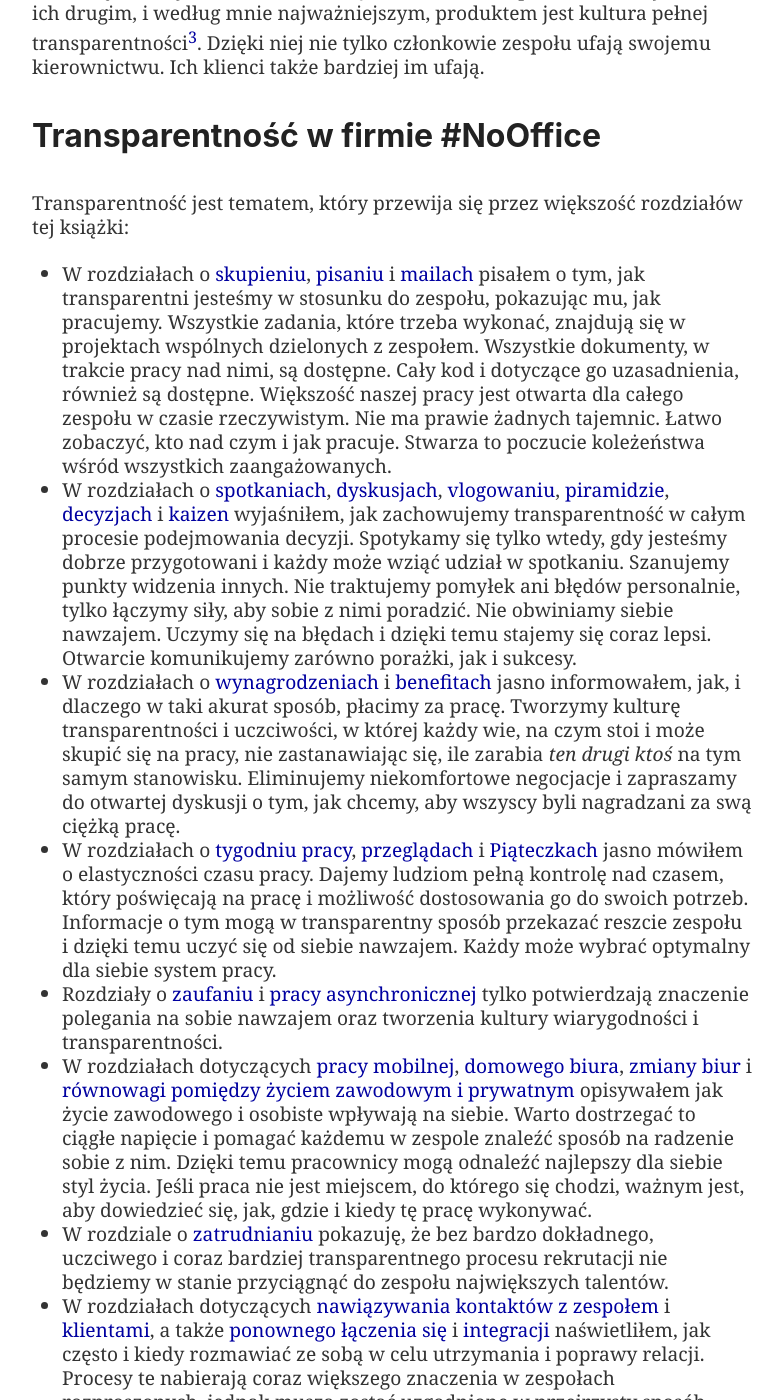
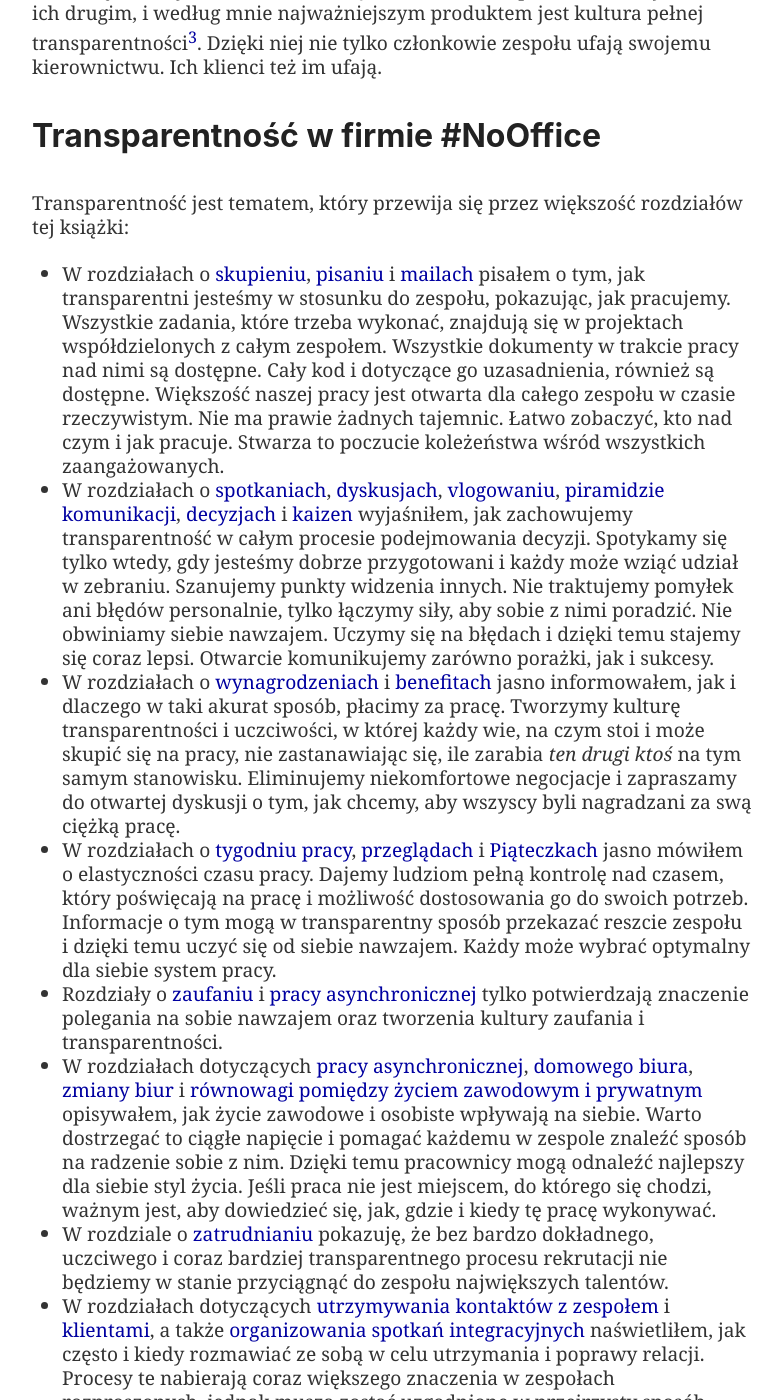
Before and after one commit to Nozbe/NoOffice.org, a Jekyll site: the page built from _pl/transparency.md, in a window 1280 px wide and 1400 px high, scrolled down 3060 px. Shown: the whole window, without its empty margins (248-1030 px from the left). Built offline with Jekyll 4.4.1, drawn with Linux system fonts in a browser that asks for light colours; some of the changed text lies outside the part shown.

Commit message:
Update transparency.md

```diff
--- a/_pl/transparency.md
+++ b/_pl/transparency.md
@@ -36,36 +36,36 @@
 
 To nie jest w porządku.
 
-Styl życia #NoOffice sugeruje, że pracujemy razem dla większego dobra. Nie tylko dla nas, ale także dla wszystkich wokół nas. Jednoczeście dobrze się przy tym bawimy i wszyscy to uwielbiamy!
+Styl życia #NoOffice oznacza, że pracujemy razem dla dobra ogółu. Nie tylko dla nas, ale także dla wszystkich wokół nas. Jednoczeście dobrze się przy tym bawimy i wszyscy to lubimy!
 
-Tylko jak to zrobić w praktyce? Jak połączyć lepszą współpracę, jednocześnie ciesząc się pełną elastycznością w kwestii tego, gdzie, kiedy i jak pracujemy?
+Tylko jak to zrobić w praktyce? Jak połączyć lepszą współpracę z pełną elastycznością w kwestii tego, gdzie, kiedy i jak pracujemy?
 
 ## Wszystko musi stawać się coraz bardziej transparentne
 
 Muszę przyznać, że na początku trudno było mi zrozumieć pojęcie transparentności. Wychowywałem się w środowisku, w którym nauczono mnie, że nie powinno się dzielić zbyt wieloma informacjami. Nie tym, ile zarabiasz. Nie tym, jakie podejmujesz decyzję. Nie tym, czym się zajmujesz. Zachowuj takie sprawy dla siebie. Nie odkrywaj swoich kart.
 
-Prowadząc firmę, która „Nie Ma Biura” zdałem sobie jednak sprawę, że im więcej dzielę ze swoim zespołem, tym lepiej. Dzieje się tak dlatego, że nie widujemy się codziennie, więc dzieląc się różnymi rzeczami budujemy wzajemne zaufanie.
+Prowadząc firmę w trybie #NoOffice zdałem sobie jednak sprawę, że im więcej dzielę ze swoim zespołem, tym lepiej. Dzieje się tak dlatego, że nie widujemy się codziennie, więc dzieląc się różnymi informacjami, budujemy wzajemne zaufanie.
 
-Okazuje się, że za większą transparentnością idzie większe zaufanie.
+Okazuje się więc, że za większą przejrzystością idzie większe zaufanie.
 
 Jak już wspomninałem w [Rozdziale 18](/18/):
 
-> Kontrola jest dobra, ale ZAUFANIE jeszcze lepsze!
+> Kontrola jest dobra, ale ZAUFANIE - jeszcze lepsze!
 
-Firmą, którą uważam za pioniera w dziedzinie transparentności, jest Buffer. Odnoszą sukcesy w tworzeniu narzędzi dla mediów społecznościowych, ale ich drugim, i według mnie najważniejszym, produktem jest kultura pełnej transparentności[^3]. Dzięki niej nie tylko członkowie zespołu ufają swojemu kierownictwu. Ich klienci także bardziej im ufają.
+Za pionierów w dziedzinie transparentności uważam twórców firmy Buffer. Odnoszą sukcesy w tworzeniu narzędzi dla mediów społecznościowych, ale ich drugim, i według mnie najważniejszym produktem jest kultura pełnej transparentności[^3]. Dzięki niej nie tylko członkowie zespołu ufają swojemu kierownictwu. Ich klienci też im ufają.
 
 ## Transparentność w firmie #NoOffice
 
 Transparentność jest tematem, który przewija się przez większość rozdziałów tej książki:
 
-* W rozdziałach o [skupieniu](/4), [pisaniu](/5) i [mailach](/6) pisałem o tym, jak transparentni jesteśmy w stosunku do zespołu, pokazując mu, jak pracujemy. Wszystkie zadania, które trzeba wykonać, znajdują się w projektach wspólnych dzielonych z zespołem. Wszystkie dokumenty, w trakcie pracy nad nimi, są dostępne. Cały kod i dotyczące go uzasadnienia, również są dostępne. Większość naszej pracy jest otwarta dla całego zespołu w czasie rzeczywistym. Nie ma prawie żadnych tajemnic. Łatwo zobaczyć, kto nad czym i jak pracuje. Stwarza to poczucie koleżeństwa wśród wszystkich zaangażowanych.
-* W rozdziałach o [spotkaniach](/7), [dyskusjach](/8), [vlogowaniu](/9), [piramidzie](/10), [decyzjach](/11) i [kaizen](/12) wyjaśniłem, jak zachowujemy transparentność w całym procesie podejmowania decyzji. Spotykamy się tylko wtedy, gdy jesteśmy dobrze przygotowani i każdy może wziąć udział w spotkaniu. Szanujemy punkty widzenia innych. Nie traktujemy pomyłek ani błędów personalnie, tylko łączymy siły, aby sobie z nimi poradzić. Nie obwiniamy siebie nawzajem. Uczymy się na błędach i dzięki temu stajemy się coraz lepsi. Otwarcie komunikujemy zarówno porażki, jak i sukcesy.
-* W rozdziałach o [wynagrodzeniach](/13) i [benefitach](/14) jasno informowałem, jak, i dlaczego w taki akurat sposób, płacimy za pracę. Tworzymy kulturę transparentności i uczciwości, w której każdy wie, na czym stoi i może skupić się na pracy, nie zastanawiając się, ile zarabia *ten drugi ktoś* na tym samym stanowisku. Eliminujemy niekomfortowe negocjacje i zapraszamy do otwartej dyskusji o tym, jak chcemy, aby wszyscy byli nagradzani za swą ciężką pracę.
+* W rozdziałach o [skupieniu](/4), [pisaniu](/5) i [mailach](/6) pisałem o tym, jak transparentni jesteśmy w stosunku do zespołu, pokazując, jak pracujemy. Wszystkie zadania, które trzeba wykonać, znajdują się w projektach współdzielonych z całym zespołem. Wszystkie dokumenty w trakcie pracy nad nimi są dostępne. Cały kod i dotyczące go uzasadnienia, również są dostępne. Większość naszej pracy jest otwarta dla całego zespołu w czasie rzeczywistym. Nie ma prawie żadnych tajemnic. Łatwo zobaczyć, kto nad czym i jak pracuje. Stwarza to poczucie koleżeństwa wśród wszystkich zaangażowanych.
+* W rozdziałach o [spotkaniach](/7), [dyskusjach](/8), [vlogowaniu](/9), [piramidzie komunikacji](/10), [decyzjach](/11) i [kaizen](/12) wyjaśniłem, jak zachowujemy transparentność w całym procesie podejmowania decyzji. Spotykamy się tylko wtedy, gdy jesteśmy dobrze przygotowani i każdy może wziąć udział w zebraniu. Szanujemy punkty widzenia innych. Nie traktujemy pomyłek ani błędów personalnie, tylko łączymy siły, aby sobie z nimi poradzić. Nie obwiniamy siebie nawzajem. Uczymy się na błędach i dzięki temu stajemy się coraz lepsi. Otwarcie komunikujemy zarówno porażki, jak i sukcesy.
+* W rozdziałach o [wynagrodzeniach](/13) i [benefitach](/14) jasno informowałem, jak i dlaczego w taki akurat sposób, płacimy za pracę. Tworzymy kulturę transparentności i uczciwości, w której każdy wie, na czym stoi i może skupić się na pracy, nie zastanawiając się, ile zarabia *ten drugi ktoś* na tym samym stanowisku. Eliminujemy niekomfortowe negocjacje i zapraszamy do otwartej dyskusji o tym, jak chcemy, aby wszyscy byli nagradzani za swą ciężką pracę.
 * W rozdziałach o [tygodniu pracy](/15), [przeglądach](/16) i [Piąteczkach](/17) jasno mówiłem o elastyczności czasu pracy. Dajemy ludziom pełną kontrolę nad czasem, który poświęcają na pracę i możliwość dostosowania go do swoich potrzeb. Informacje o tym mogą w transparentny sposób przekazać reszcie zespołu i dzięki temu uczyć się od siebie nawzajem. Każdy może wybrać optymalny dla siebie system pracy.
-* Rozdziały o [zaufaniu](/18) i [pracy asynchronicznej](/20) tylko potwierdzają znaczenie polegania na sobie nawzajem oraz tworzenia kultury wiarygodności i transparentności.
-* W rozdziałach dotyczących [pracy mobilnej](/19), [domowego biura](/21), [zmiany biur](/29) i [równowagi pomiędzy życiem zawodowym i prywatnym](/22) opisywałem jak życie zawodowego i osobiste wpływają na siebie. Warto dostrzegać to ciągłe napięcie i pomagać każdemu w zespole znaleźć sposób na radzenie sobie z nim. Dzięki temu pracownicy mogą odnaleźć najlepszy dla siebie styl życia. Jeśli praca nie jest miejscem, do którego się chodzi, ważnym jest, aby dowiedzieć się, jak, gdzie i kiedy tę pracę wykonywać.
+* Rozdziały o [zaufaniu](/18) i [pracy asynchronicznej](/20) tylko potwierdzają znaczenie polegania na sobie nawzajem oraz tworzenia kultury zaufania i transparentności.
+* W rozdziałach dotyczących [pracy asynchronicznej](/20), [domowego biura](/21), [zmiany biur](/29) i [równowagi pomiędzy życiem zawodowym i prywatnym](/22) opisywałem, jak życie zawodowe i osobiste wpływają na siebie. Warto dostrzegać to ciągłe napięcie i pomagać każdemu w zespole znaleźć sposób na radzenie sobie z nim. Dzięki temu pracownicy mogą odnaleźć najlepszy dla siebie styl życia. Jeśli praca nie jest miejscem, do którego się chodzi, ważnym jest, aby dowiedzieć się, jak, gdzie i kiedy tę pracę wykonywać.
 * W rozdziale o [zatrudnianiu](/23) pokazuję, że bez bardzo dokładnego, uczciwego i coraz bardziej transparentnego procesu rekrutacji nie będziemy w stanie przyciągnąć do zespołu największych talentów.
-* W rozdziałach dotyczących [nawiązywania kontaktów z zespołem](/24) i [klientami](/25), a także [ponownego łączenia się](/26) i [integracji](/27) naświetliłem, jak często i kiedy rozmawiać ze sobą w celu utrzymania i poprawy relacji. Procesy te nabierają coraz większego znaczenia w zespołach rozproszonych, jednak muszą zostać uzgodnione w przejrzysty sposób przez obie ze stron.
+* W rozdziałach dotyczących [utrzymywania kontaktów z zespołem](/24) i [klientami](/25), a także [organizowania spotkań integracyjnych](/26) naświetliłem, jak często i kiedy rozmawiać ze sobą w celu utrzymania i poprawy relacji. Procesy te nabierają coraz większego znaczenia w zespołach rozproszonych, jednak muszą zostać uzgodnione w przejrzysty sposób przez obie ze stron.
 * W rozdziale o [wakacjach](/28) przypominam, że życie to nie tylko praca ;) Promujemy zdrowy styl życia, w którym wszyscy są zachęcani do brania wolnego i całkowitego odłączania się od pracy.
 * Wreszcie, w rozdziale o [bezpieczeństwie](/30) mówię o znaczeniu list kontrolnych z zakresu bezpieczeństwa dla całego zespołu. Nie chodzimy do tego samego biura i pracujemy z dowolnego miejsca na świecie, więc nie możemy zaniedbywać cyberbezpieczeństwa i musimy chronić się przed atakami. Transparentność nie oznacza przecież udostępniania danych z systemu wszystkimy postronnym.
 
```
Also changed, not shown: other parts of _pl/transparency.md (+4 -4 lines).
